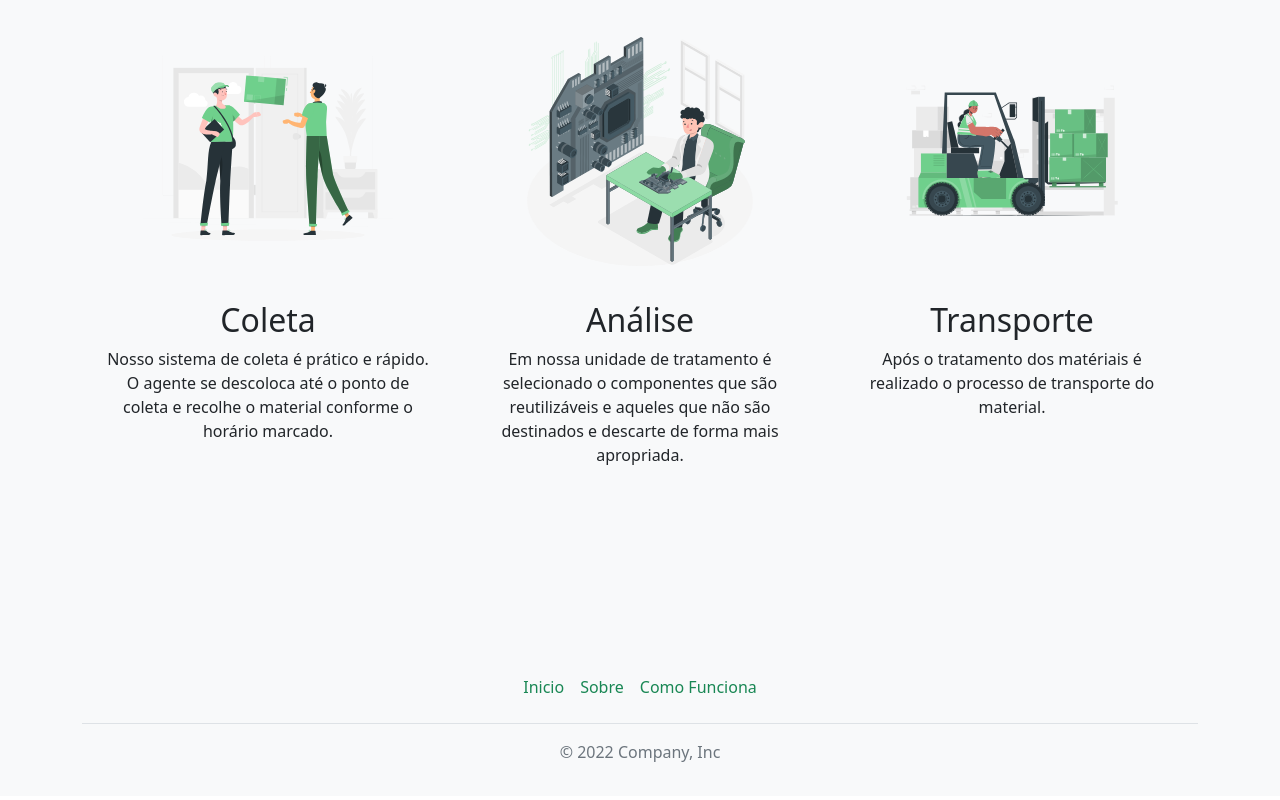
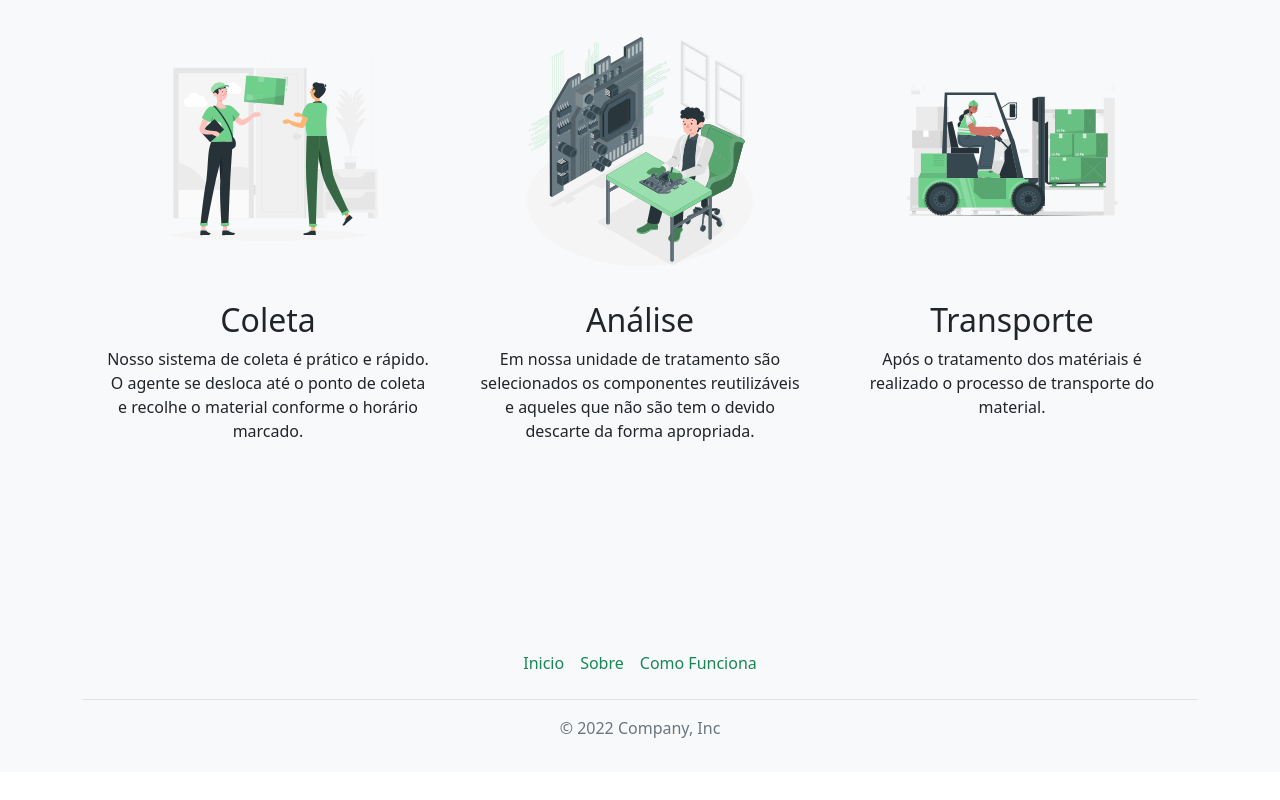
Before and after one commit to santosfernando2377/Ecoleta, a React (Create React App) app: page / in a window 1280 px wide. Shown: the part 1081-1881 px from the top of the page. Built offline with nearby package versions, Linux system fonts and the light colour scheme.

Commit message:
Foi alterado os textos dos componentes

```diff
--- a/src/components/feature.js
+++ b/src/components/feature.js
@@ -5,12 +5,12 @@ import Print from "../img/print.svg";
 function Feature () {
 
     function coleta () {
-        let mensagem = "Nosso sistema de coleta é prático e rápido. O agente se descoloca até o ponto de coleta e recolhe o material conforme o horário marcado.";
+        let mensagem = "Nosso sistema de coleta é prático e rápido. O agente se desloca até o ponto de coleta e recolhe o material conforme o horário marcado.";
         return mensagem;
     }
 
     function analise () {
-        let mensagem = "Em nossa unidade de tratamento é selecionado o componentes que são reutilizáveis e aqueles que não são destinados e descarte de forma mais apropriada.";
+        let mensagem = "Em nossa unidade de tratamento são selecionados os componentes reutilizáveis e aqueles que não são tem o devido descarte da forma apropriada.";
         return mensagem;
     }
 
```
